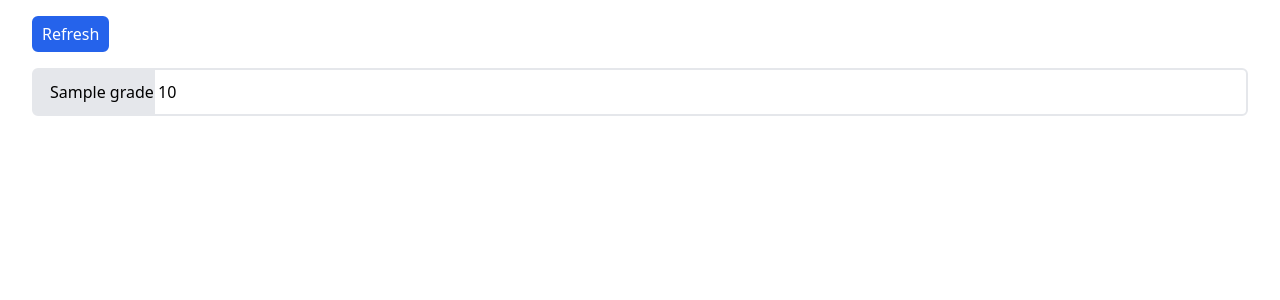
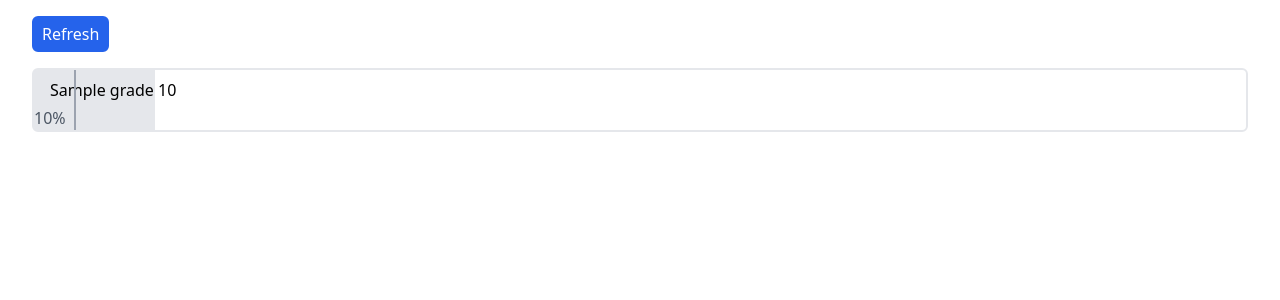
Before and after one commit to yi-jiayu/perf.ink, a Django app: template app/templates/app/shifts_index.html in a window 1280 px wide. Shown: the part 78-378 px from the top of the page. Run offline with Django 4.2, Linux system fonts and the light colour scheme; the template is opened without the code that fills it: most values are stand-ins (such as "Sample title", 1, 10 or a date in 2020); parts of the project's set-up code (start-up, migrations or seed data) failed here and were passed over; some libraries are stand-ins or nearby versions.

Commit message:
Show hazard level and medals

```diff
--- a/app/templates/app/shifts_index.html
+++ b/app/templates/app/shifts_index.html
@@ -21,10 +21,26 @@
             {% for summary in summaries %}
               <li>
                 <a href="{% url "shifts_show" summary.shift_id %}">
-                  <div class="px-4 py-2 border-2 border-gray-200 rounded-md h-12 grid items-center relative">
+                  <div class="px-4 py-2 border-2 border-gray-200 rounded-md h-16 grid relative">
                     <div class="flex justify-between">
                       <div>{{ summary.grade }} {{ summary.grade_points }}</div>
+                      <div>
+                        {% if summary.detail %}
+                          {% if summary.detail.rescued_count_individual == 0 %}<span title="No deaths">🏅</span>
+                          {% endif %}
+                          {% if summary.detail.contributed_most_golden_eggs %}
+                            <span title="Most golden eggs contributed">🏆</span>{% endif %}
+                          {% if summary.detail.defeated_most_bosses %}<span title="Most bosses defeated">🎖</span>
+                          {% endif %}
+                        {% endif %}
+                      </div>
                     </div>
+                    {% if summary.detail %}
+                      <div class="absolute h-full border-r-2 border-gray-400 grid justify-end items-end pr-2"
+                           style="width: {% widthratio summary.detail.hazard_level highest_hazard_level 100 %}%">
+                        <span class="text-gray-600">{{ summary.detail.hazard_level|floatformat:0 }}%</span>
+                      </div>
+                    {% endif %}
                     {% if summary.grade == "Eggsecutive VP" and highest_grade_points > 100 %}
                       <div class="absolute h-full bg-gray-200 -z-10"
                            style="width: {% widthratio summary.grade_points highest_grade_points 100 %}%"></div>
--- a/theme/static/css/dist/styles.css
+++ b/theme/static/css/dist/styles.css
@@ -798,16 +798,24 @@ select {
   height: 100%;
 }
 
-.h-12 {
-  height: 3rem;
+.h-16 {
+  height: 4rem;
 }
 
 .max-w-7xl {
   max-width: 80rem;
 }
 
+.items-end {
+  align-items: flex-end;
+}
+
 .items-center {
   align-items: center;
+}
+
+.justify-end {
+  justify-content: flex-end;
 }
 
 .justify-center {
@@ -834,6 +842,10 @@ select {
   border-width: 2px;
 }
 
+.border-r-2 {
+  border-right-width: 2px;
+}
+
 .border-blue-600 {
   --tw-border-opacity: 1;
   border-color: rgb(37 99 235 / var(--tw-border-opacity));
@@ -842,6 +854,11 @@ select {
 .border-gray-200 {
   --tw-border-opacity: 1;
   border-color: rgb(229 231 235 / var(--tw-border-opacity));
+}
+
+.border-gray-400 {
+  --tw-border-opacity: 1;
+  border-color: rgb(156 163 175 / var(--tw-border-opacity));
 }
 
 .bg-gray-50 {
@@ -882,6 +899,10 @@ select {
 .py-2 {
   padding-top: 0.5rem;
   padding-bottom: 0.5rem;
+}
+
+.pr-2 {
+  padding-right: 0.5rem;
 }
 
 .font-serif {
@@ -928,6 +949,11 @@ select {
   color: rgb(255 255 255 / var(--tw-text-opacity));
 }
 
+.text-gray-600 {
+  --tw-text-opacity: 1;
+  color: rgb(75 85 99 / var(--tw-text-opacity));
+}
+
 @media (min-width: 640px) {
   .sm\:px-6 {
     padding-left: 1.5rem;
```
Also changed, not shown: app/models.py (+40 -1 lines), app/services.py (+8 -5 lines), app/views.py (+5 -3 lines), app/migrations/0004_salmonrunshiftdetailraw_summary.py (added), app/migrations/0005_backfill_salmonrunshiftdetailraw_summary.py (added), app/migrations/0006_alter_salmonrunshiftdetailraw_summary.py (added).
